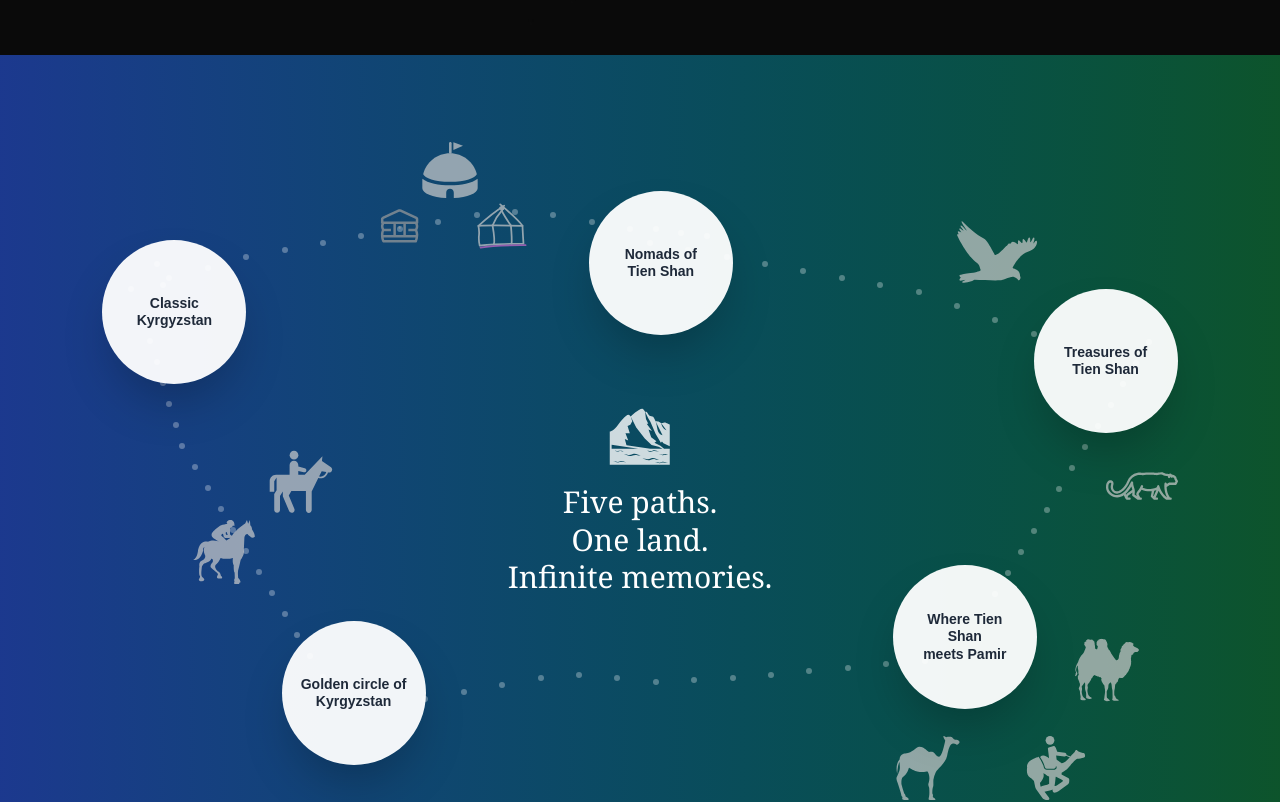
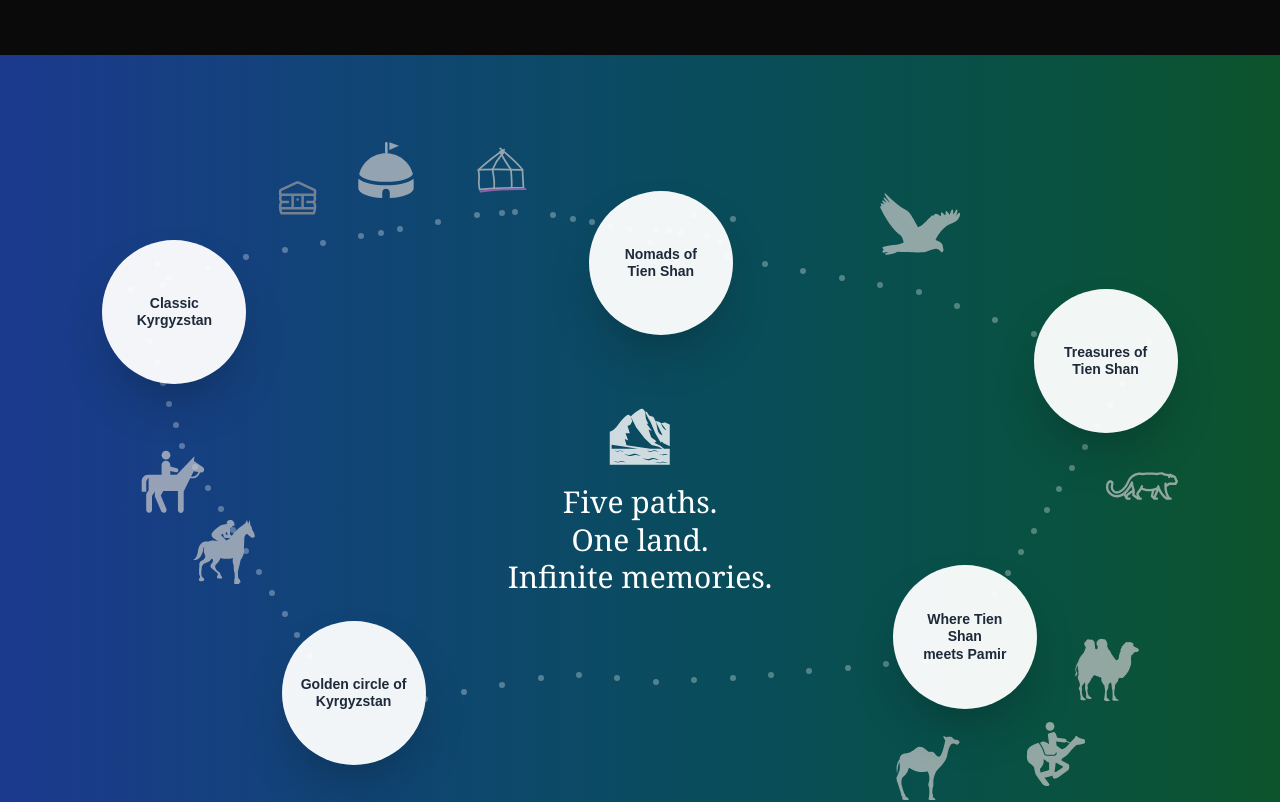
Before and after one commit to Erkebulan100/kyrgyzstan-ai-tourism-thesis, a Next.js app: page / in a window 1280 px wide. Shown: the part 760-1562 px from the top of the page. Built offline with nearby package versions, Linux system fonts and the light colour scheme.

Commit message:
Adjusted the animals and dots positions in app\page.js

```diff
--- a/app/page.js
+++ b/app/page.js
@@ -20,7 +20,7 @@ export default function Home() {
   {/* Dark Overlay */}
   {/* <div className="absolute inset-0 bg-black opacity-30"></div> */}
   {/* Logo - Top Left */}
-<div className="absolute top-4 left-4 md:top-8 md:left-8 z-10">
+<div className="absolute top-2 left-4 md:top-8 md:left-8 z-10">
   <img
     src="/images/logo/logo_without_slogan.png"
     alt="Tien Shan Journeys"
@@ -28,7 +28,7 @@ export default function Home() {
   />
 </div>
   {/* Content - Tagline Only */}
-<div className="absolute top-20 right-0 md:top-8 md:right-8 z-10 text-white">
+<div className="absolute top-16 right-4 md:top-8 md:right-8 z-10 text-white">
   <div className="px-3 py-1 md:px-6 md:py-3 rounded text-center" style={{ background: 'linear-gradient(to right, rgba(255,255,255,0.4), rgba(255,255,255,0.1))' }}>
     <p className="text-xs md:text-base font-light tracking-wider uppercase">
       Bespoke Travel in Kyrgyzstan and Central Asia
@@ -80,7 +80,7 @@ export default function Home() {
 
 
           {/* Eagle SVG - Realistic Flying Eagle Silhouette */}
-          <div className="absolute top-[11%] right-[19%] z-10">
+          <div className="absolute top-[8%] right-[6%] md:top-[7%] md:right-[25%] z-10">
             <img
               src="/images/eagle.svg"
               alt="Eagle"
@@ -88,8 +88,8 @@ export default function Home() {
               style={{ filter: 'invert(1) brightness(0.8)' }}
             />
           </div>
-          {/* Horse 1 - Between Classic Kyrgyzstan and Golden Circle */}
-          <div className="absolute top-[55%] left-[15%] z-10">
+          {/* Horse 1 - With a cap - Between Classic Kyrgyzstan and Golden Circle */}
+          <div className="absolute top-[55%] left-[8%] md:top-[55%] md:left-[15%] z-10">
             <img
               src="/images/horse.svg"
               alt="Horse"
@@ -99,7 +99,7 @@ export default function Home() {
           </div>
 
           {/* Horse 2 - Next to Horse 1 */}
-          <div className="absolute top-[45%] left-[21%] z-10">
+          <div className="absolute top-[45%] left-[11%] z-10">
             <img
               src="/images/horse1.svg"
               alt="Horse"
@@ -108,7 +108,7 @@ export default function Home() {
             />
           </div>
           {/* Camel 1 - the big one - Bottom right area */}
-          <div className="absolute bottom-[19%] right-[11%] z-10">
+          <div className="absolute bottom-[15%] right-[2%] md:bottom-[19%] md:right-[11%] z-10">
             <img
               src="/images/camel.svg"
               alt="Camel"
@@ -118,7 +118,7 @@ export default function Home() {
           </div>
 
           {/* Camel 2 -the slim one- Next to Camel 1 */}
-          <div className="absolute bottom-[5%] right-[25%] z-10">
+          <div className="absolute bottom-[7%] right-[33%] md:bottom-[5%] md:right-[25%] z-10">
             <img
               src="/images/camel1.svg"
               alt="Camel"
@@ -128,7 +128,7 @@ export default function Home() {
           </div>
 
           {/* Camel 3 with a rider- Third camel */}
-          <div className="absolute bottom-[5%] right-[15%] z-10">
+          <div className="absolute bottom-[5%] right-[16%] md:bottom-[7%] md:right-[15%] z-10">
             <img
               src="/images/camels.svg"
               alt="Camel"
@@ -145,8 +145,8 @@ export default function Home() {
               style={{ filter: 'invert(1) brightness(0.8)' }}
             />
           </div>
-          {/* Yurt 1 - Left of "Nomads of Tien Shan" */}
-          <div className="absolute top-[9%] left-[29%] z-10">
+          {/* Yurt 1 - yurt frame - Left of "Nomads of Tien Shan" */}
+          <div className="absolute top-[5%] left-[19%] md:top-[5%] md:left-[21%] z-10">
             <img
               src="/images/yurt.svg"
               alt="Yurt"
@@ -155,8 +155,8 @@ export default function Home() {
             />
           </div>
 
-          {/* Yurt 2 - Next to Yurt 1 */}
-          <div className="absolute top-[1%] left-[33%] z-10">
+          {/* Yurt 2 - filled icon */}
+          <div className="absolute top-[1%] left-[33%] md:top-[1%] md:left-[28%] z-10">
             <img
               src="/images/yurt1.svg"
               alt="Yurt"
@@ -165,8 +165,8 @@ export default function Home() {
             />
           </div>
 
-          {/* Yurt 3 - Third yurt */}
-          <div className="absolute top-[9%] left-[37%] z-10">
+          {/* Yurt 3 - Mongolian yurt */}
+          <div className="absolute top-[9%] left-[29%] md:top-[1%] md:left-[37%] z-10">
             <img
               src="/images/yurt2.svg"
               alt="Yurt"
@@ -194,7 +194,6 @@ export default function Home() {
   { bottom: '25%', left: '75%' }, { bottom: '25.5%', left: '78%' },
 
 
-
   // Path from Where Tien Shan meets Pamir up to Treasures of Tien Shan
   { bottom: '25%', right: '25%' }, { bottom: '28%', right: '24%' }, { bottom: '31%', right: '23%' },
   { bottom: '34%', right: '22%' }, { bottom: '37%', right: '21%' }, { bottom: '40%', right: '20%' },
@@ -211,10 +210,11 @@ export default function Home() {
 
 
   // Path from Nomads curving left toward Classic Kyrgyzstan
-  { top: '14%', left: '55%' }, { top: '13.5%', left: '53%' }, { top: '13%', left: '51%' },
-  { top: '13%', left: '49%'}, { top: '12%', left: '46%' }, { top: '11%', left: '43%' },
-  { top: '10.5%', left: '40%' }, { top: '11%', left: '37%' }, { top: '12%', left: '34%' },
-  { top: '13%', left: '31%' }, { top: '14%', left: '28%' }, { top: '15%', left: '25%' },
+  { top: '11.5%', left: '57%' }, { top: '11%', left: '54%' },
+  { top: '14%', left: '55%' }, {top:'15%', left: '56%'}, { top: '13.5%', left: '53%' }, {top: '13.3%', left: '52%'}, { top: '13%', left: '51%' },
+  { top: '13%', left: '49%'}, { top: '12.5%', left: '47.5%' }, { top: '12%', left: '46%' },{ top: '11.5%', left: '44.5%' }, { top: '11%', left: '43%' },
+  { top: '10.5%', left: '40%' }, { top: '10.75%', left: '39%' }, { top: '11%', left: '37%' }, { top: '12%', left: '34%' },
+  { top: '13%', left: '31%' }, { top: '13.5%', left: '29.5%' }, { top: '14%', left: '28%' }, { top: '15%', left: '25%' },
   { top: '16%', left: '22%' }, { top: '17%', left: '19%' }, { top: '18.5%', left: '16%' },
   { top: '20%', left: '13%' }, { top: '21.5%', left: '10%' },
 
```
